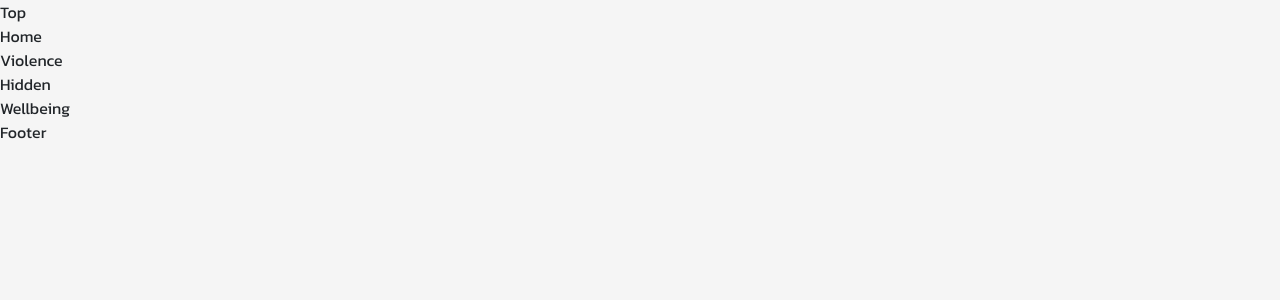
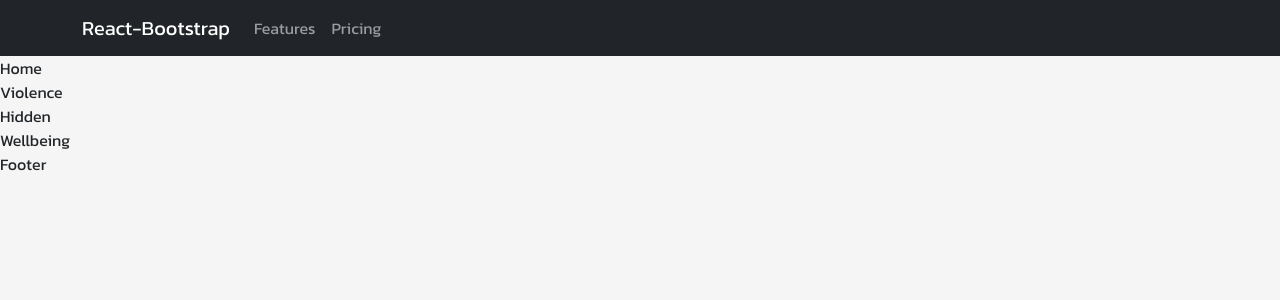
Before and after one commit to Roche001/campaign-website, a React (Create React App) app: page / in a window 1280 px wide. Shown: the top 300 px of the page. Built offline with nearby package versions, Linux system fonts and the light colour scheme; a web font is replaced by a local one.

Commit message:
update changes

```diff
--- a/package.json
+++ b/package.json
@@ -8,6 +8,7 @@
     "@testing-library/user-event": "^13.5.0",
     "bootstrap": "^5.2.0-beta1",
     "react": "^18.1.0",
+    "react-bootstrap": "^2.4.0",
     "react-dom": "^18.1.0",
     "react-scripts": "5.0.1",
     "web-vitals": "^2.1.4"
--- a/src/components/top/Top.jsx
+++ b/src/components/top/Top.jsx
@@ -1,8 +1,22 @@
 import React from "react";
 import "./Top.css";
+import { Container, Nav, Navbar } from "react-bootstrap";
 
 const Top = () => {
-  return <div>Top</div>;
+  return (
+    <Navbar collapseOnSelect expand="lg" bg="dark" variant="dark">
+      <Container>
+        <Navbar.Brand href="#home">React-Bootstrap</Navbar.Brand>
+        <Navbar.Toggle aria-controls="responsive-navbar-nav" />
+        <Navbar.Collapse id="responsive-navbar-nav">
+          <Nav className="me-auto">
+            <Nav.Link href="#features">Features</Nav.Link>
+            <Nav.Link href="#pricing">Pricing</Nav.Link>
+          </Nav>
+        </Navbar.Collapse>
+      </Container>
+    </Navbar>
+  );
 };
 
 export default Top;
```
Also changed, not shown: 1 other file (tests, documents, lock files or other folders).
